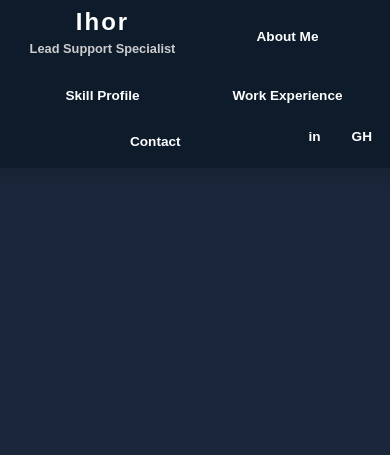
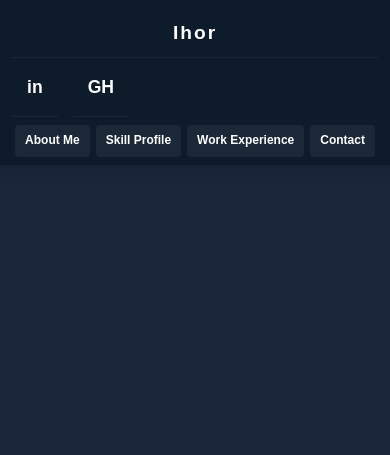
Before and after one commit to ihorosypov22/cv, a plain HTML site: page index.html in a window 390 px wide. Shown: the top 455 px of the page. Drawn offline with Linux system fonts and the light colour scheme.

Commit message:
Update index.html

```diff
--- a/index.html
+++ b/index.html
@@ -54,6 +54,9 @@
       .sidebar a:hover {
         background: #00adb5;
         color: #0f0f0f;
+      }
+      .nav-links {
+        width: 100%;
       }
       .name-btn {
         display: block;
@@ -175,33 +178,19 @@
 
       /* ===== About Section ===== */
       #about {
-        display: flex;
-        flex-direction: row;
-        align-items: center;
-        justify-content: space-between;
-        gap: 40px;
-        padding: 100px 40px;
         background: #f0f0f0;
         color: #000;
       }
       #about .about-text {
-        flex: 1;
-        min-width: 300px;
+        width: 100%;
       }
       #about .about-text h2 {
         font-size: 2rem;
         margin-bottom: 20px;
         color: #00adb5;
       }
-      #about .about-image {
-        flex: 1;
-        min-width: 300px;
-        height: auto;
-      }
-      #about .about-image img {
-        width: 100%;
-        border-radius: 10px;
-        display: block;
+      #about .about-text p {
+        font-size: 1.1rem;
       }
 
       /* ===== Skills Section ===== */
@@ -409,24 +398,62 @@
         font-size: 0.85rem;
       }
 
-      /* ===== Responsive ===== */
+      /* ===== Responsive: tablets & phones ===== */
       @media (max-width: 768px) {
         body {
           flex-direction: column;
         }
+
+        /* Sidebar becomes a compact top bar:
+           row 1 = name + social icons, row 2 = nav links wrapped & centered */
         .sidebar {
           position: relative;
           width: 100%;
           height: auto;
           flex-direction: row;
+          flex-wrap: wrap;
           justify-content: space-between;
-          padding: 0 10px;
+          align-items: center;
+          padding: 8px 15px;
+          box-shadow: 0 2px 8px rgba(0, 0, 0, 0.25);
         }
-        .sidebar a {
+        .name-btn {
+          order: 1;
+          width: auto;
+          padding: 6px 0;
           border-bottom: none;
-          padding: 10px 8px;
-          font-size: 0.85rem;
+          text-align: left;
         }
+        .big-name {
+          font-size: 1.2rem;
+        }
+        .small-role {
+          font-size: 0.7rem;
+          line-height: 1.4;
+        }
+        .socials {
+          order: 2;
+          margin: 0;
+        }
+        .nav-links {
+          order: 3;
+          flex: 1 0 100%;
+          display: flex;
+          flex-wrap: wrap;
+          justify-content: center;
+          gap: 6px;
+          margin-top: 8px;
+        }
+        .nav-links a {
+          display: inline-block;
+          width: auto;
+          padding: 6px 14px;
+          font-size: 0.8rem;
+          border-bottom: none;
+          border-radius: 4px;
+          background: rgba(255, 255, 255, 0.06);
+        }
+
         main {
           margin-left: 0;
           width: 100%;
@@ -440,21 +467,28 @@
         #home h2 {
           font-size: 1.8rem;
         }
+        .decor-right {
+          display: none;
+        }
+
         #about {
-          flex-direction: column;
           padding: 50px 20px;
         }
-        #about .about-image {
-          width: 100%;
-          margin-top: 20px;
+
+        .skills-table {
+          flex-direction: column;
+          gap: 30px;
         }
+
         #work .job {
           flex-direction: column;
+          gap: 8px;
         }
         #work .job .title,
         #work .job .date {
           flex: 1 1 auto;
         }
+
         .contact-name {
           font-size: 1.8rem;
         }
@@ -472,15 +506,17 @@
 
       @media (max-width: 480px) {
         .sidebar {
-          flex-wrap: wrap;
-          text-align: center;
+          padding: 8px 12px;
         }
-        .socials {
-          margin-top: 0;
-          margin-bottom: 10px;
+        .small-role {
+          display: none;
         }
-        .sidebar a {
-          flex: 1 1 45%;
+        .nav-links a {
+          padding: 6px 10px;
+          font-size: 0.75rem;
+        }
+        .socials a {
+          font-size: 1.1rem;
         }
       }
     </style>
@@ -491,10 +527,12 @@
         <span class="big-name">Ihor</span>
         <span class="small-role">Lead Support Specialist</span>
       </a>
+      <div class="nav-links">
         <a href="#about">About Me</a>
         <a href="#skills">Skill Profile</a>
         <a href="#work">Work Experience</a>
         <a href="#contact">Contact</a>
+      </div>
       <div class="socials">
         <a href="https://www.linkedin.com/in/ihor-osypov-5658ab103/" target="_blank" rel="noopener noreferrer">in</a>
         <a href="https://github.com/ihorosypov22" target="_blank" rel="noopener noreferrer">GH</a>
@@ -520,9 +558,6 @@
             <br /><br />
             Passionate about automation, system integrations, process improvement, and finding efficient solutions to complex technical challenges. Proactive, detail-oriented, and comfortable working both independently and as part of a cross-functional team, with a strong commitment to continuous learning and delivering high-quality results.
           </p>
-        </div>
-        <div class="about-image">
-          <img src="Gemini_Generated_Image_yhh2fyyhh2fyyhh2.jpg" alt="Ihor Osypov" />
         </div>
       </section>
 
```
Lines whose indentation alone changed are shown as unchanged.
